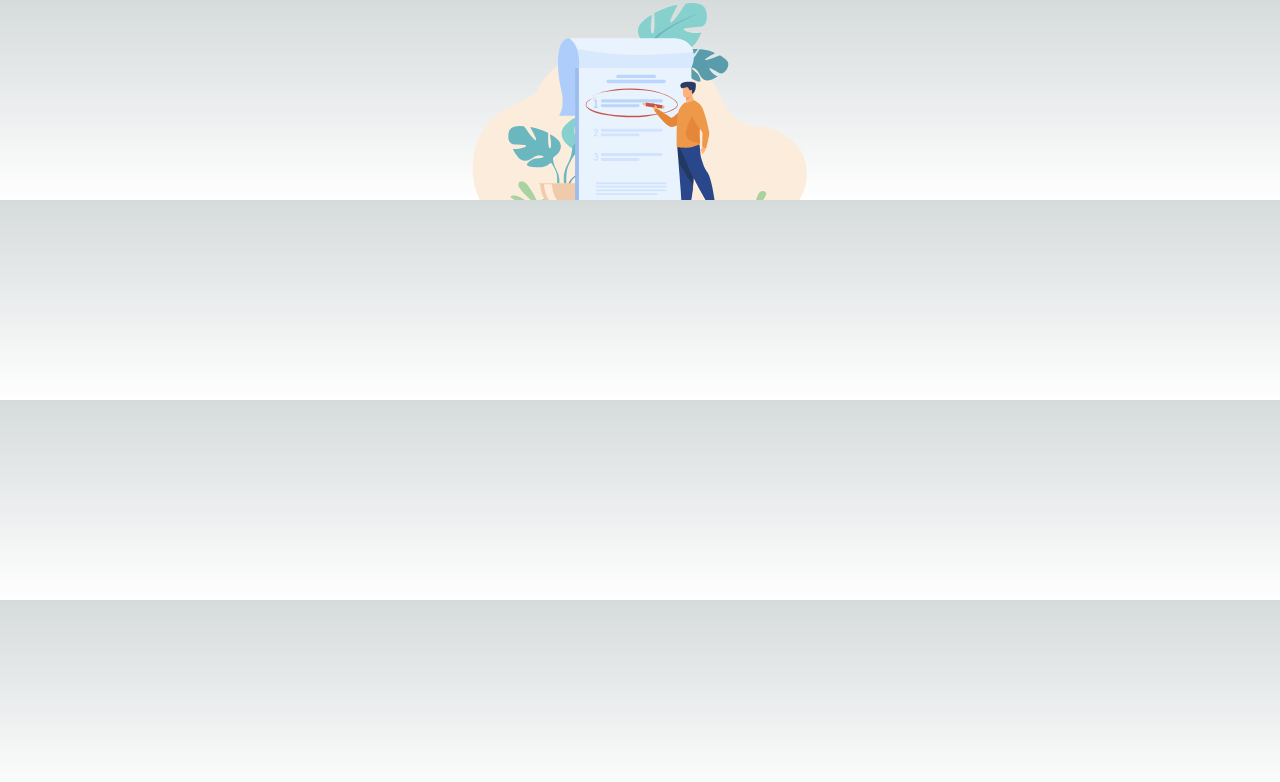
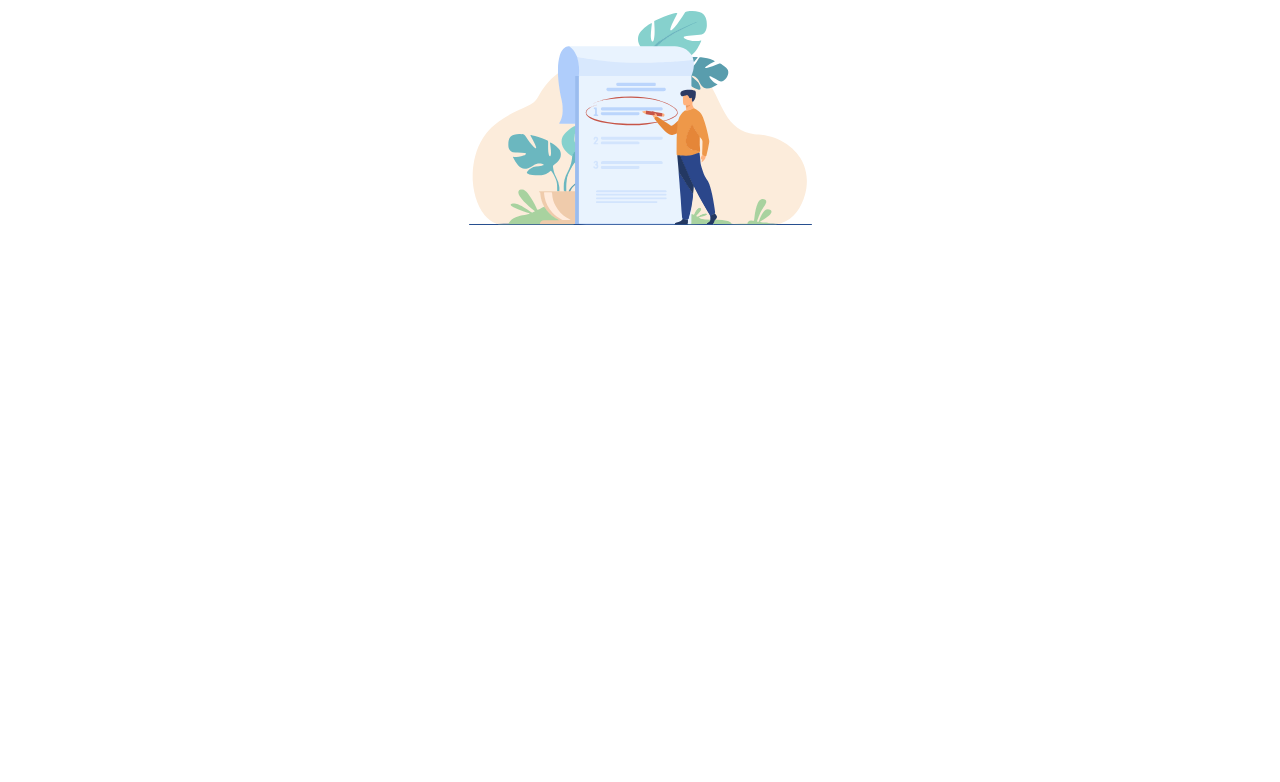
Before and after one commit to ka70/nextjs-tutorial, a Next.js app in the folder todo-app-test/: page / in a window 1280 px wide. Shown: the top 782 px of the page. Built offline with nearby package versions, Linux system fonts and the light colour scheme.

Commit message:
delete global.css

```diff
--- a/todo-app-test/app/globals.css
+++ /dev/null
@@ -1,107 +0,0 @@
-:root {
-  --max-width: 1100px;
-  --border-radius: 12px;
-  --font-mono: ui-monospace, Menlo, Monaco, 'Cascadia Mono', 'Segoe UI Mono',
-    'Roboto Mono', 'Oxygen Mono', 'Ubuntu Monospace', 'Source Code Pro',
-    'Fira Mono', 'Droid Sans Mono', 'Courier New', monospace;
-
-  --foreground-rgb: 0, 0, 0;
-  --background-start-rgb: 214, 219, 220;
-  --background-end-rgb: 255, 255, 255;
-
-  --primary-glow: conic-gradient(
-    from 180deg at 50% 50%,
-    #16abff33 0deg,
-    #0885ff33 55deg,
-    #54d6ff33 120deg,
-    #0071ff33 160deg,
-    transparent 360deg
-  );
-  --secondary-glow: radial-gradient(
-    rgba(255, 255, 255, 1),
-    rgba(255, 255, 255, 0)
-  );
-
-  --tile-start-rgb: 239, 245, 249;
-  --tile-end-rgb: 228, 232, 233;
-  --tile-border: conic-gradient(
-    #00000080,
-    #00000040,
-    #00000030,
-    #00000020,
-    #00000010,
-    #00000010,
-    #00000080
-  );
-
-  --callout-rgb: 238, 240, 241;
-  --callout-border-rgb: 172, 175, 176;
-  --card-rgb: 180, 185, 188;
-  --card-border-rgb: 131, 134, 135;
-}
-
-@media (prefers-color-scheme: dark) {
-  :root {
-    --foreground-rgb: 255, 255, 255;
-    --background-start-rgb: 0, 0, 0;
-    --background-end-rgb: 0, 0, 0;
-
-    --primary-glow: radial-gradient(rgba(1, 65, 255, 0.4), rgba(1, 65, 255, 0));
-    --secondary-glow: linear-gradient(
-      to bottom right,
-      rgba(1, 65, 255, 0),
-      rgba(1, 65, 255, 0),
-      rgba(1, 65, 255, 0.3)
-    );
-
-    --tile-start-rgb: 2, 13, 46;
-    --tile-end-rgb: 2, 5, 19;
-    --tile-border: conic-gradient(
-      #ffffff80,
-      #ffffff40,
-      #ffffff30,
-      #ffffff20,
-      #ffffff10,
-      #ffffff10,
-      #ffffff80
-    );
-
-    --callout-rgb: 20, 20, 20;
-    --callout-border-rgb: 108, 108, 108;
-    --card-rgb: 100, 100, 100;
-    --card-border-rgb: 200, 200, 200;
-  }
-}
-
-* {
-  box-sizing: border-box;
-  padding: 0;
-  margin: 0;
-}
-
-html,
-body {
-  max-width: 100vw;
-  overflow-x: hidden;
-}
-
-body {
-  color: rgb(var(--foreground-rgb));
-  background: linear-gradient(
-      to bottom,
-      transparent,
-      rgb(var(--background-end-rgb))
-    )
-    rgb(var(--background-start-rgb));
-}
-
-a {
-  color: inherit;
-  text-decoration: none;
-}
-
-@media (prefers-color-scheme: dark) {
-  html {
-    color-scheme: dark;
-  }
-}
--- a/todo-app-test/app/layout.tsx
+++ b/todo-app-test/app/layout.tsx
@@ -1,4 +1,3 @@
-import './globals.css'
 import type { Metadata } from 'next'
 import { Inter } from 'next/font/google'
 
```
